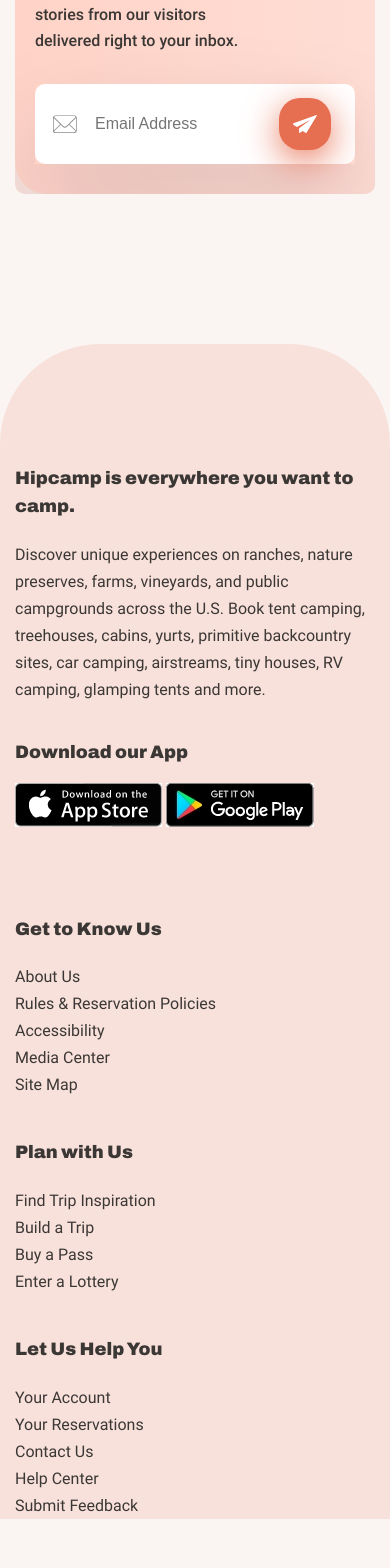
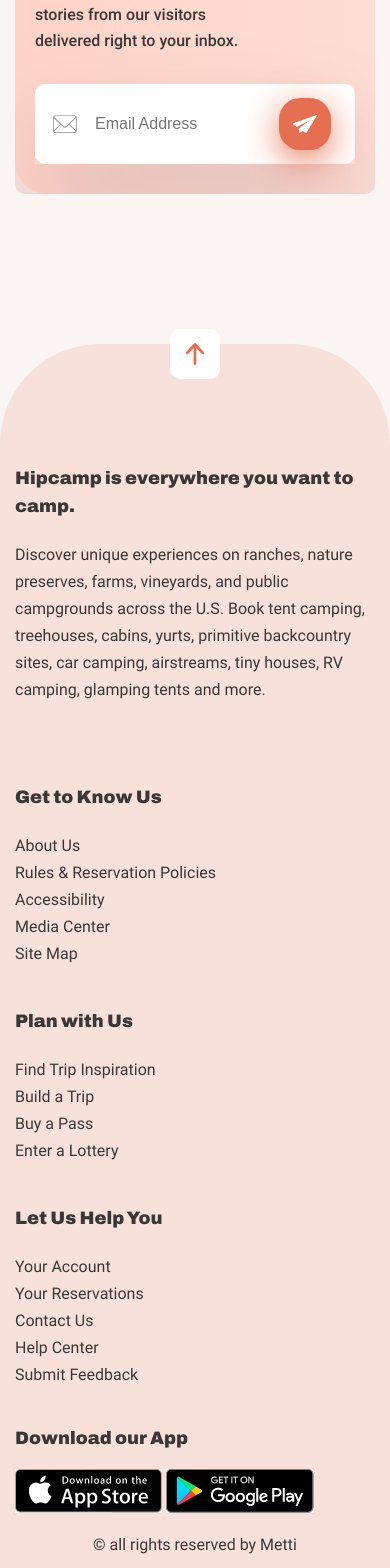
Before and after one commit to mohammad-mahdi-ghalenovi/Camping-Website-with-ReactJs, a React (Vite) app: page / in a window 390 px wide. Shown: the part 8447-10015 px from the top of the page. Before the commit the page ends 9966 px from the top, so only its background shows below. Built offline with nearby package versions, Linux system fonts and the light colour scheme.

Commit message:
footer responsived successfuly

```diff
--- a/index.html
+++ b/index.html
@@ -9,6 +9,8 @@
   <body>
     <div id="root" style="background: #FAF4F2;">
 
+
+
     </div>
     <script type="module" src="/src/main.jsx"></script>
   </body>
--- a/src/App.css
+++ b/src/App.css
@@ -1,3 +1,7 @@
+:root {
+    scroll-behavior: smooth;
+}
+
 body {
     background: #FAF4F2;
 }
@@ -24,6 +28,7 @@
     .nav-menu {
         display: none;
     }
+
 }
 
 @media (min-width: 992px) {
@@ -78,6 +83,16 @@
         text-wrap: nowrap
     }
 
+    .left-content__apps {
+        margin-top: 3.5rem;
+        position: relative;
+        bottom: auto;
+    }
+
+    .go-top {
+        right: 10rem;
+        left: auto;
+    }
 }
 
 @media (min-width: 1400px) {}
--- a/src/Components/Footer/Footer.jsx
+++ b/src/Components/Footer/Footer.jsx
@@ -10,8 +10,10 @@
                                   <p className="left-content__caption">Discover unique experiences on ranches, nature preserves, farms, vineyards, and public campgrounds across the U.S. Book tent camping, treehouses, cabins, yurts, primitive backcountry sites, car camping, airstreams, tiny houses, RV camping, glamping tents and more.</p>
                                   <div className="left-content__apps">
                                         <h2 className="apps__title">Download our App</h2>
-                                        <img src="./public/imgs/images/app-store-apple.jpg" alt="apple store" />
-                                        <img src="./public/imgs/images/google-play.jpg" alt="google play"/>
+                                        <div className="apps__img-container">
+                                          <img src="./public/imgs/images/app-store-apple.jpg" alt="apple store" />
+                                          <img src="./public/imgs/images/google-play.jpg" alt="google play"/>
+                                        </div>
                                   </div>
                         </div>
                         <div className="footer__right-content">
@@ -39,6 +41,10 @@
                                   <a href=""><li>Submit Feedback</li></a>
                               </ul>
                         </div>
+                              <p className="copy ">&copy; all rights reserved by Metti</p>
+                              <a href="#" className="go-top">
+                                    <img src="./public/imgs/svg-icons/arrow-top.svg" alt="" />
+                              </a>
                   </div>
             </footer>
     </div>
--- a/src/Components/Footer/footer.css
+++ b/src/Components/Footer/footer.css
@@ -42,7 +42,8 @@
 }
 
 .left-content__apps {
-    margin-top: 3.5rem;
+    position: absolute;
+    bottom: 5.5rem;
 }
 
 .apps__title {
@@ -52,8 +53,13 @@
     margin-bottom: 1.6rem;
 }
 
+.apps__img-container {
+    display: flex;
+}
+
 .left-content__apps img {
     margin-right: 0.4rem;
+    cursor: pointer;
 }
 
 /* left content */
@@ -66,6 +72,7 @@
     justify-content: start;
     flex-wrap: wrap;
     margin-top: 4rem;
+    margin-bottom: 18rem;
 }
 
 .right-content__list {
@@ -80,3 +87,37 @@
 }
 
 /* right content */
+
+/* additional */
+
+.copy {
+    position: absolute;
+    width: 100%;
+    bottom: 1rem;
+    left: 50%;
+    transform: translate(-50%);
+    font-family: "Roboto";
+    color: #3B3735;
+    text-align: center;
+}
+
+.go-top {
+    display: flex;
+    position: absolute;
+    top: -1.5rem;
+    right: auto;
+    justify-content: center;
+    align-items: center;
+    height: 50px;
+    width: 50px;
+    border-radius: 1rem;
+    background-color: #fff;
+    cursor: pointer;
+    transition: 0.3s ease;
+    left: 50%;
+    transform: translate(-50%);
+}
+
+.go-top:hover {
+    transform: translateY(-1rem) scale(1.1) translate(-50%);
+}
```
